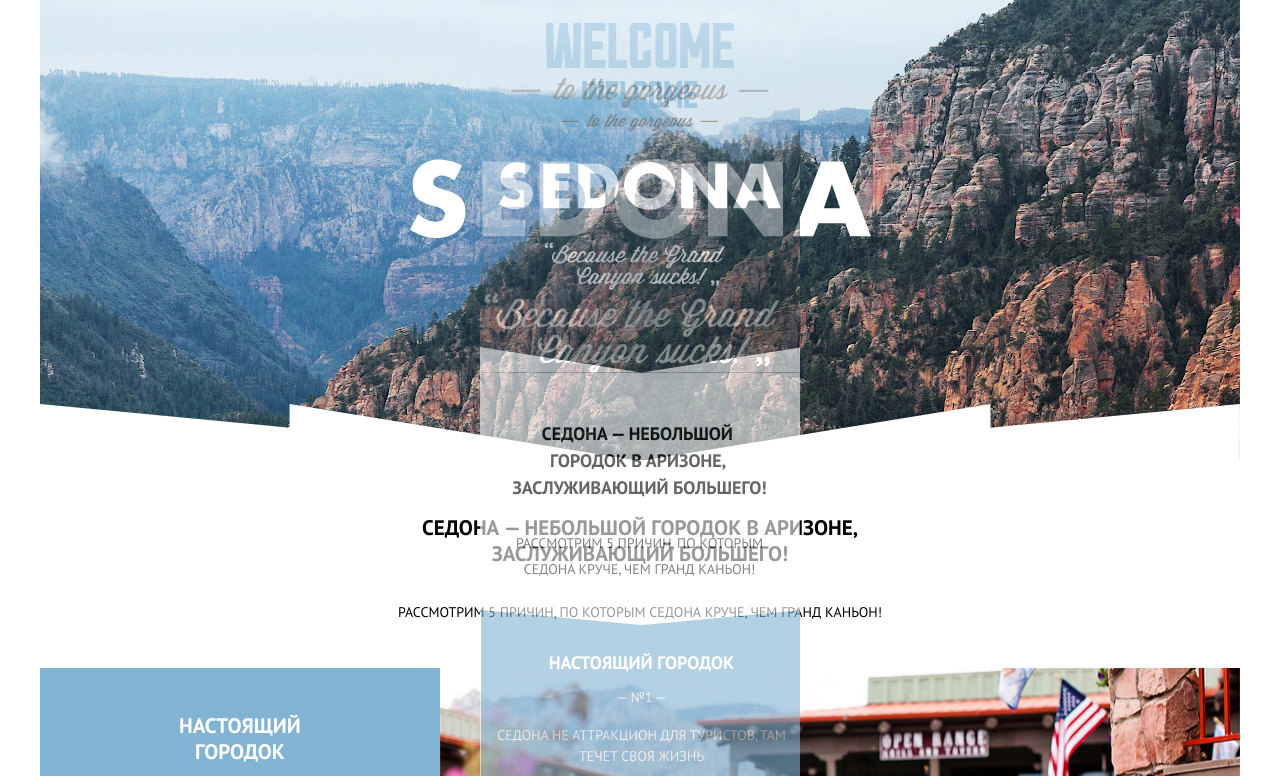
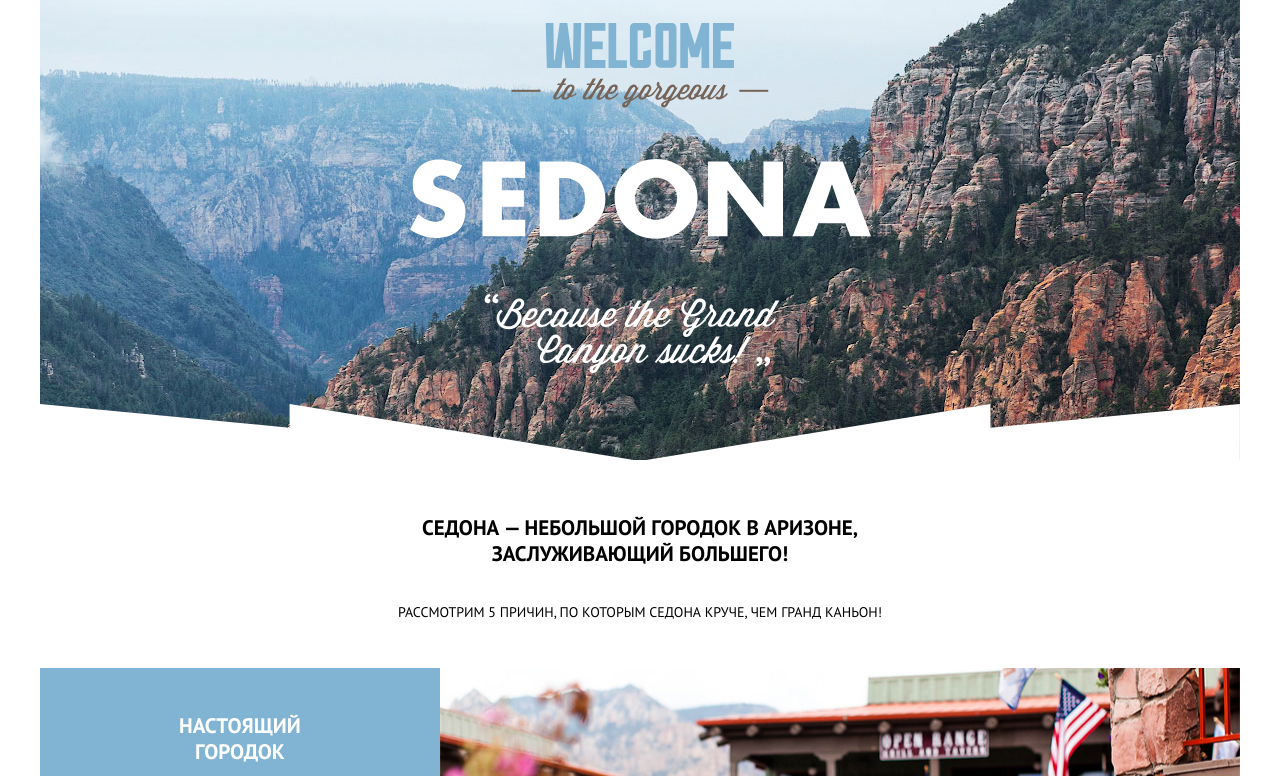
Before and after one commit to bublik13/sedona, a website: page app/html/index.html in a window 1280 px wide. Shown: the part 113-889 px from the top of the page. Drawn offline with nearby package versions, Linux system fonts and the light colour scheme; files that its build step writes are made by us from their sources; files whose address does not match are found by name.

```diff
--- a/app/html/index.html
+++ b/app/html/index.html
@@ -10,7 +10,7 @@
     <link rel="stylesheet" href="css/main.css">
 </head>
 <body class="body js-body">
-     <img class="pp" src="img/pp/mobile1.jpg" alt="">
+     <!-- <img class="pp" src="img/pp/mobile1.jpg" alt=""> -->
     <style>
       .pp{
         position: absolute;
```
